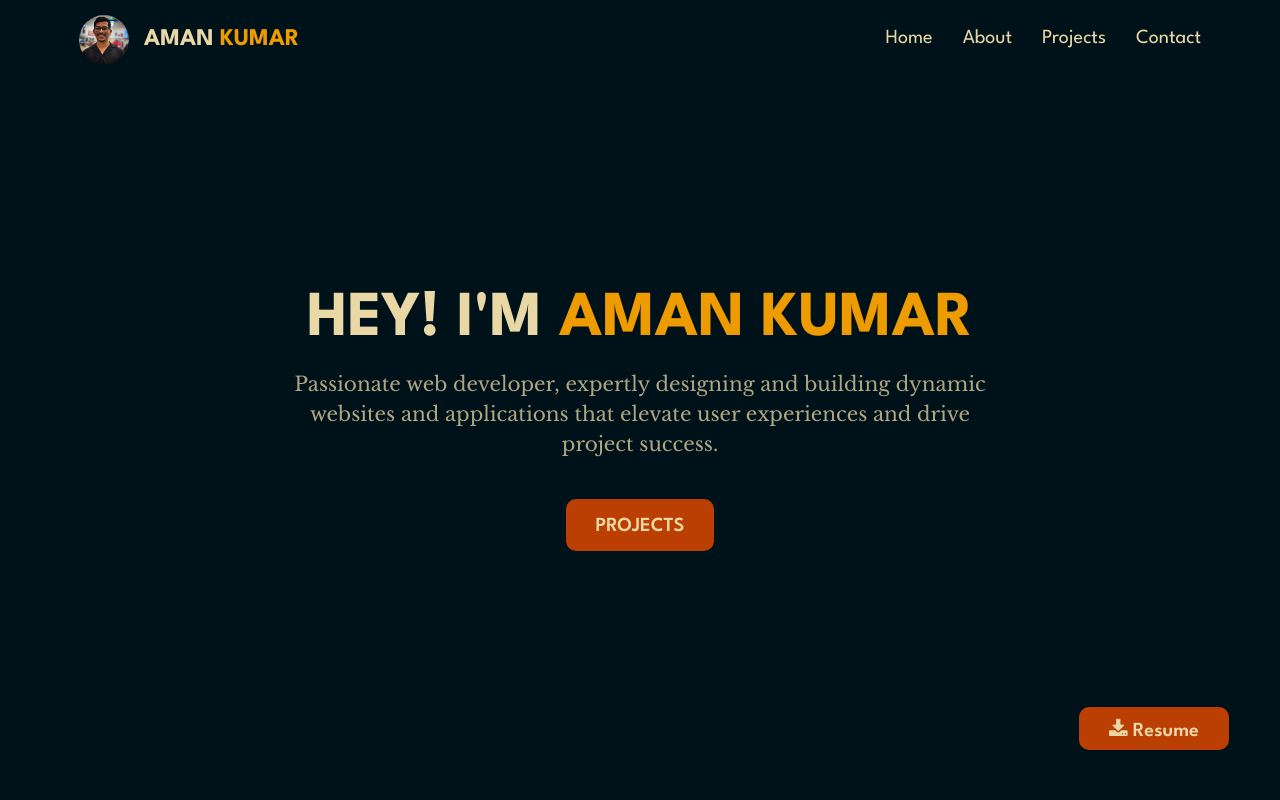
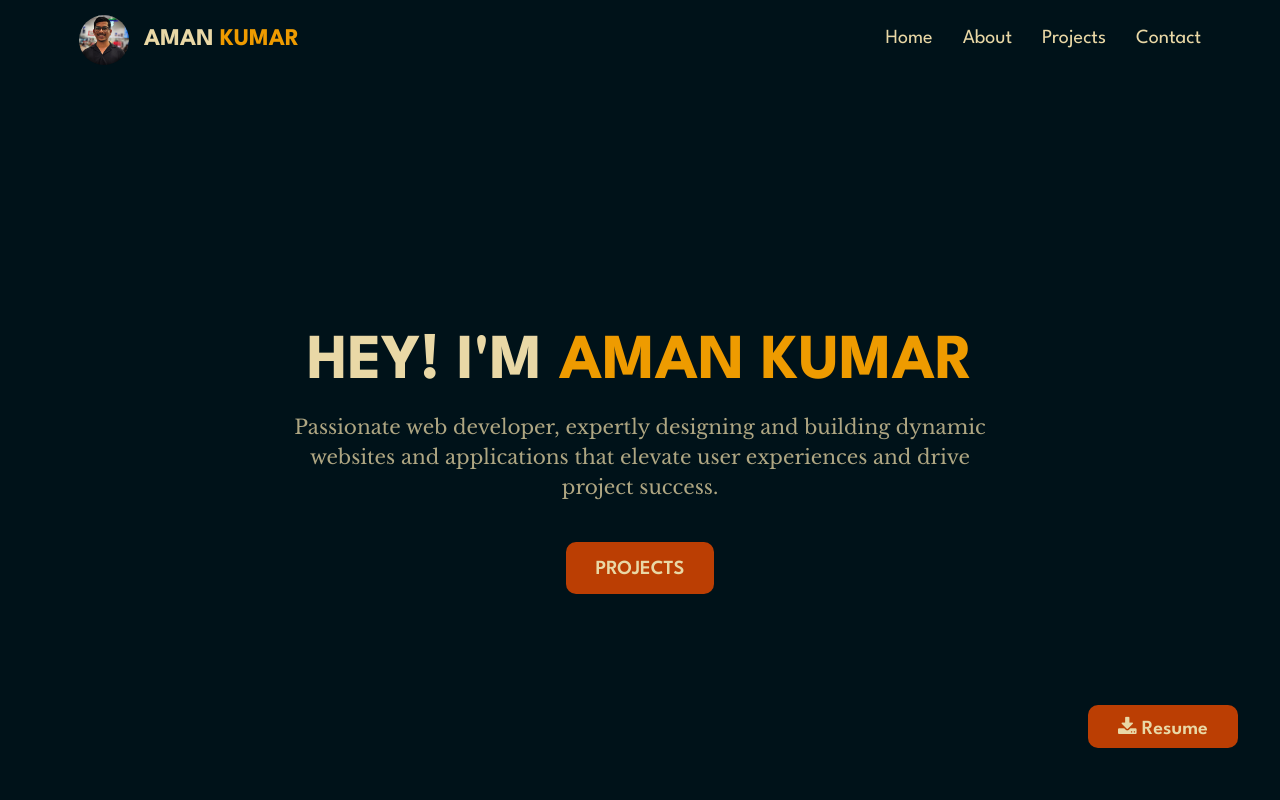
Before and after one commit to amankmrlko/Portfolio, a plain HTML site: page index.html in a window 1280 px wide. Shown: the top 800 px of the page. Drawn offline with nearby package versions, Linux system fonts and the light colour scheme.

Commit message:
Update style.css

```diff
--- a/style.css
+++ b/style.css
@@ -62,13 +62,17 @@ p{
     color: #EE9B00;
 }
 
-.resume{
-    position: fixed;
-    z-index: 200;
-    right: 4%;
-    bottom: 50px;
+.res{
+    position: relative;
 }
 
+.resume{
+    position: sticky;
+    z-index: 200;
+    top: 90%;
+    left: 85%;
+
+}
 /* Glow Circles */
 
 .cir1 {
```
